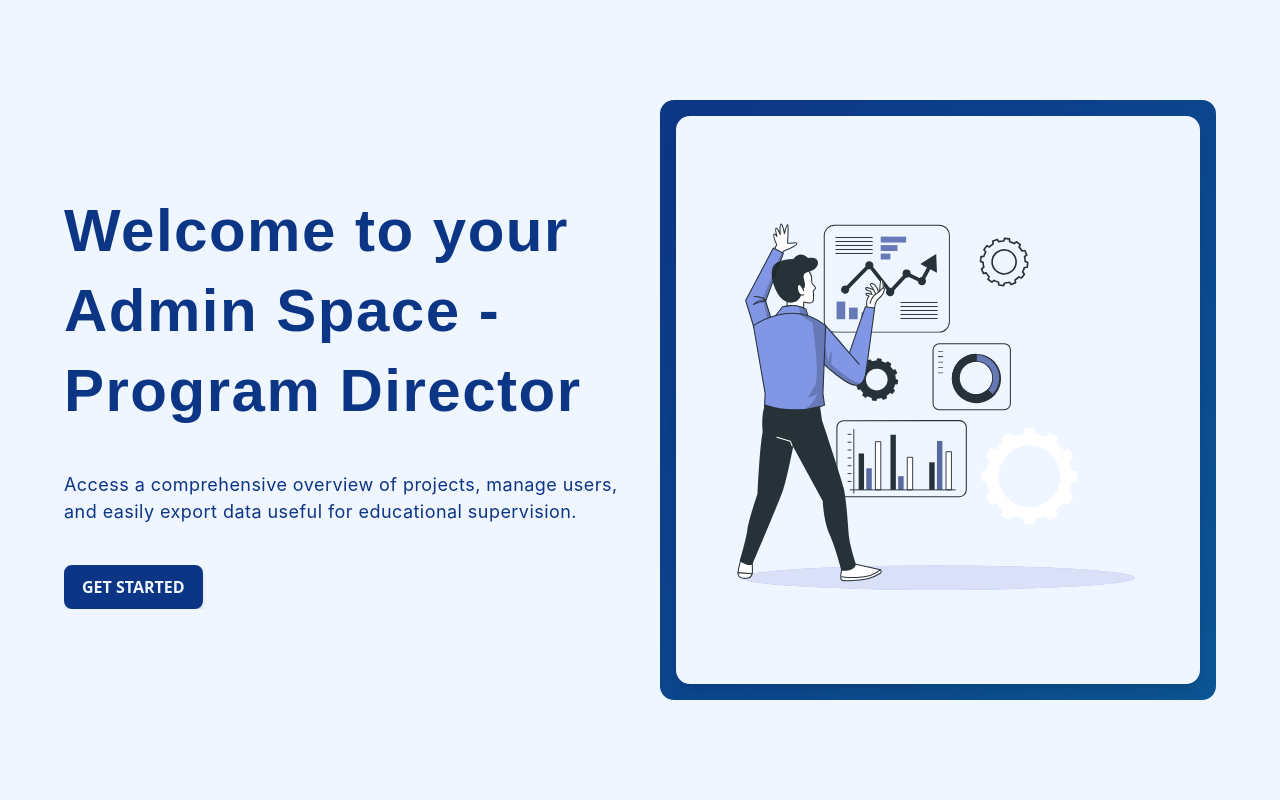
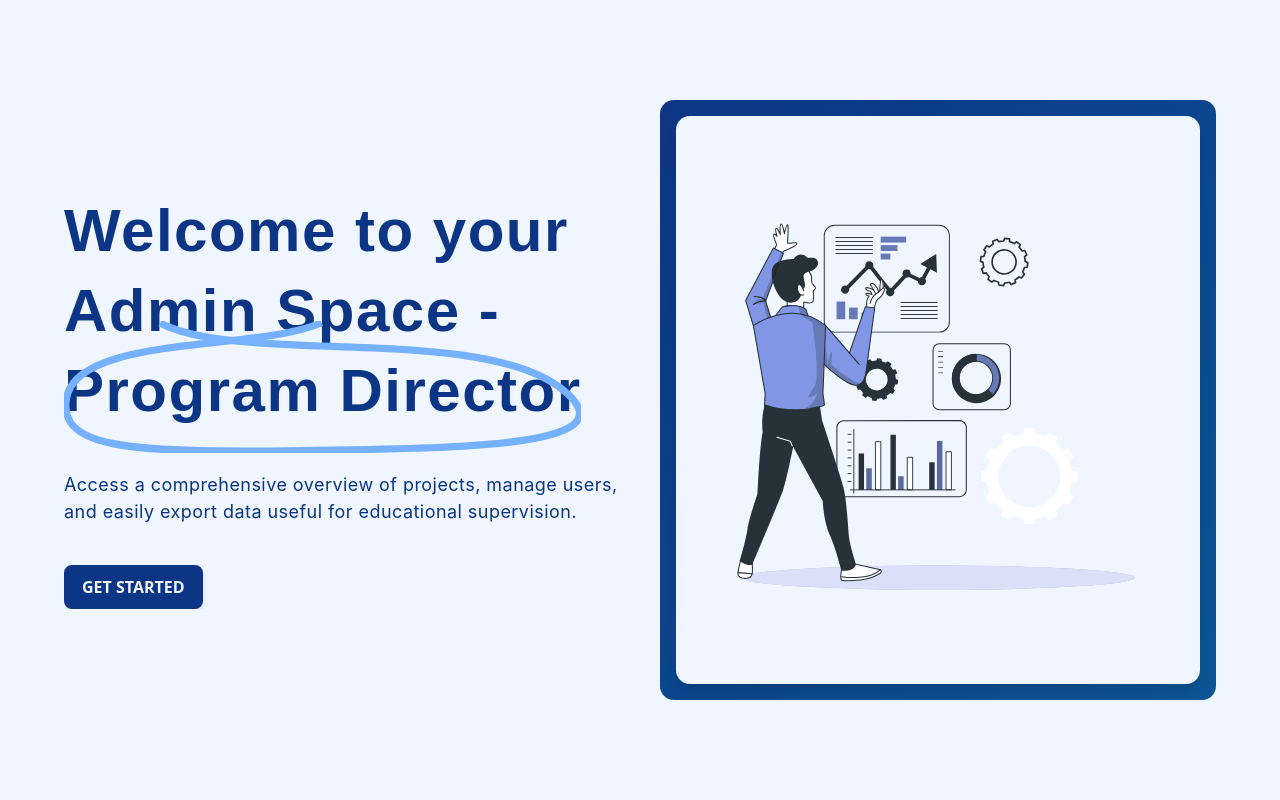
Before and after one commit to lunaticrime/react-project-upload-frontend, a React (Vite) app: page /admin in a window 1280 px wide. Shown: the top 800 px of the page. Built offline with nearby package versions, Linux system fonts and the light colour scheme; a web font is replaced by a local one.

Commit message:
updated admin

```diff
--- a/src/components/Adminpage/Bienvenue.jsx
+++ b/src/components/Adminpage/Bienvenue.jsx
@@ -1,4 +1,6 @@
 import TiltCard from "../utils/tiltCard";
+import { motion } from "motion/react";
+
 import adminImg from "/src/assets/Admin.svg";
 import BackToTop from "../utils/BackToTop";
 import { Reveal } from "../utils/Reveal";
@@ -13,7 +15,29 @@ export default function Bienvenue({ isDarkMode, setIsDarkMode }) {
         <div className="lg:w-1/2 text-center lg:text-left flex flex-col justify- ">
           <Reveal isDarkMode={isDarkMode}>
             <h1 className="text-3xl sm:text-4xl lg:text-5xl xl:text-6xl font-bold font-poppins text-[var(--color-blue-1)] dark:text-blue-50 mb-10 leading-snug sm:leading-snug lg:leading-normal xl:leading-20 tracking-wide">
-              Welcome to your Admin Space - Program Director
+              Welcome to your Admin Space -{" "}
+              <span className="relative">
+                Program Director{" "}
+                <svg
+                  viewBox="0 0 286 73"
+                  fill="none"
+                  className="absolute -left-0 -right-0 -top-1 bottom-0 -translate-y-8"
+                >
+                  <motion.path
+                    initial={{ pathLength: 0 }}
+                    whileInView={{ pathLength: 1 }}
+                    transition={{
+                      delay: 0.5,
+                      duration: 1.25,
+                      ease: "easeInOut",
+                    }}
+                    d="M142.293 1C106.854 16.8908 6.08202 7.17705 1.23654 43.3756C-2.10604 68.3466 29.5633 73.2652 122.688 71.7518C215.814 70.2384 316.298 70.689 275.761 38.0785C230.14 1.37835 97.0503 24.4575 52.9384 1"
+                    stroke={isDarkMode ? "#1976c9" : "#75b1ff"}
+                    strokeWidth="4"
+                    className="z-10"
+                  />
+                </svg>
+              </span>
             </h1>
           </Reveal>
           <Reveal isDarkMode={isDarkMode} width="100%">
```
